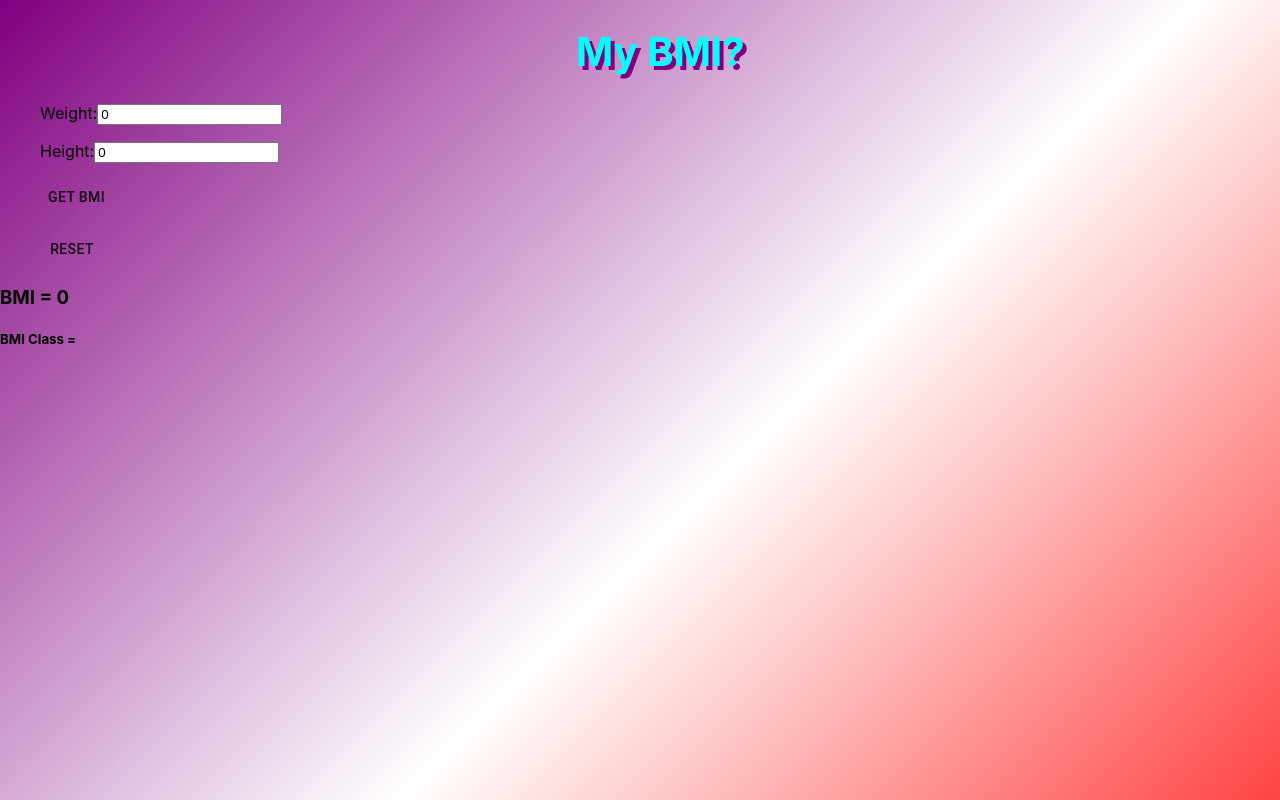
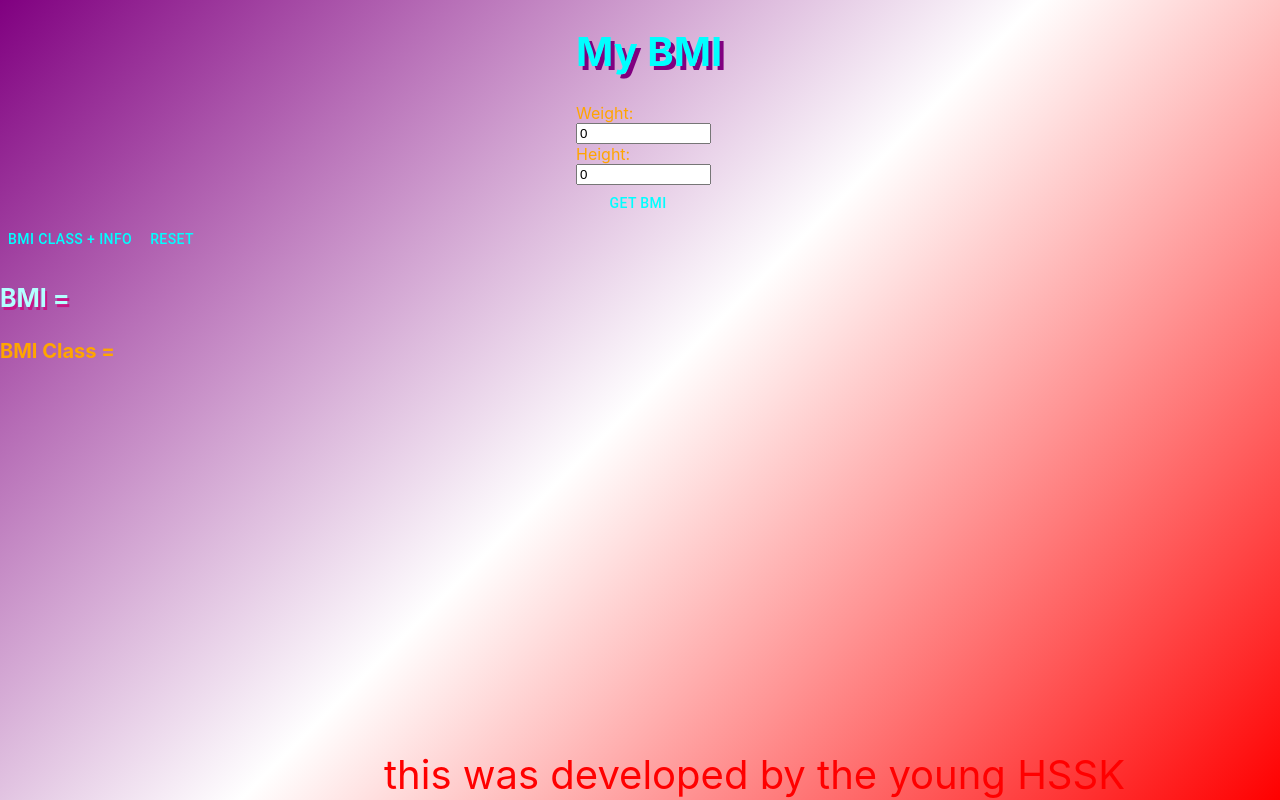
Before and after one commit to thflux/BMI-React, a React (Create React App) app: page / in a window 1280 px wide. Shown: the top 800 px of the page. Built offline with nearby package versions, Linux system fonts and the light colour scheme.

Commit message:
code clean up and minor css changes in positioning

```diff
--- a/package.json
+++ b/package.json
@@ -5,6 +5,7 @@
   "dependencies": {
     "@material-ui/core": "^4.3.2",
     "react": "^16.9.0",
+    "react-collapsible": "^2.6.0",
     "react-dom": "^16.9.0",
     "react-reveal": "^1.2.2",
     "react-scripts": "3.0.1"
--- a/src/App.css
+++ b/src/App.css
@@ -1,15 +1,5 @@
-p {
-  color: red;
-  padding-left: 20%;
-  font-size: 40px;
-  padding-top: 40%;
-}
-
-body {
-  background: linear-gradient(135deg, purple, white, red);
-  overflow: hidden;
-  padding-bottom: 10%;
-
+html, body{
+  height: 100%;
 }
 
 h1 {
@@ -20,13 +10,71 @@ h1 {
   text-shadow: 4px 4px purple;
 }
 
-input[type="submit" i] {
-  background-color: grey;
-  border: 4px solid grey;
-  border-radius: 4px 4px;
-  text-align: center;
-  color: fuchsia;
-  padding-right: 15%;
+h3 {
+  color: #b3ffff;
+  text-shadow: 2px 3px #C71585;
+  font-size: 25px;
+  display: grid;
+}
+
+h4 {
+  color: orange;
   font-size: 20px;
+}
+
+body {
+  background: linear-gradient(135deg, purple, white, red);
+  overflow: hidden;
+  height: 100%;
+  background-position: center;
+  background-repeat: no-repeat;
+  background-size: auto;
 
 }
+
+label{
+  color: orange;
+  display: grid;
+  grid-column-start: 2;
+  grid-column-end: 3;
+  grid-row-start: 2;
+  grid-row-end: 2;
+  padding-left: 45%;
+  }
+
+input {
+  width:18%;
+}
+
+button.bmi-calc{
+  color: 	#00FFFF;
+  display: grid;
+  grid-column-start: 2;
+  grid-column-end: 3;
+  grid-row-start: 2;
+  grid-row-end: 2;
+  left: 47%;
+
+
+}
+
+button.bmi-class{
+  color: 	#00FFFF;
+}
+
+button.reset{
+  color: 	#00FFFF;
+}
+
+footer {
+  color: red;
+  padding-left: 30%;
+  font-size: 40px;
+  padding-top: 25%;
+  display: grid;
+  grid-column-start: 2;
+  grid-column-end: 3;
+  grid-row-start: 2;
+  grid-row-end: 3;
+
+}
--- a/src/App.js
+++ b/src/App.js
@@ -6,13 +6,20 @@ import { makeStyles } from '@material-ui/core/styles';
 import Button from '@material-ui/core/Button';
 
 
+const styles = makeStyles(theme => ({
+  root: {
+    flexGrow: 1,
+  }
+})
+)
+
 export default class App extends React.Component {
   constructor(props) {
     super(props);
     this.state = {
      weight: 0,
      height: 0,
-     bmi: 0,
+     bmi: '',
      bmiClass: ''
     };
  this.handleWeightChange = this.handleWeightChange.bind(this);
@@ -20,6 +27,7 @@ export default class App extends React.Component {
  this.getBMI = this.getBMI.bind(this);
  this.reset = this.reset.bind(this);
  this.bmiZone = this.bmiZone.bind(this);
+ this.getBMIClass = this.getBMIClass.bind(this);
  }
 
 handleWeightChange(event) {
@@ -31,9 +39,11 @@ handleWeightChange(event) {
 }
 
 getBMI() {
-  this.setState({bmi: ((this.state.weight  * 703) / (this.state.height ** 2)).toFixed(1) })
+  this.setState({bmi: ((this.state.weight  * 703) / (this.state.height ** 2)).toFixed(1) });
+}
 
-  this.setState({bmiClass: this.bmiZone(this.state.bmi)})
+getBMIClass() {
+  this.setState({bmiClass: this.bmiZone(this.state.bmi) });
 }
 
 bmiZone(bmi) {
@@ -43,27 +53,27 @@ bmiZone(bmi) {
   else if (bmi >= 18.5 && bmi <= 24.9) {
     return "Optimal Weight";
   }
-  else if (this.state.bmi >= 25 && bmi <= 29.9) {
+  else if (bmi >= 25 && bmi <= 29.9) {
     return "Overweight"
   }
   else if (bmi >= 30) {
     return "Obesity"
     }
-  else {
-    return "nothin"
-  }
 }
 
 reset(){
-  this.setState({ weight: 0, height: 0 , bmi: 0, bmiClass: 'nothin'})
+  this.setState({ weight: 0, height: 0 , bmi: '', bmiClass: ''})
 }
+
+
 
 render() {
   return (
     <div className="App">
-    <h1 className="App-title"> My BMI? </h1>
+    <h1 className="App-title"> My BMI </h1>
 
-    <ul>
+
+
      <label>
       Weight:
         <input
@@ -72,9 +82,11 @@ render() {
         onChange={this.handleWeightChange}
         value={this.state.weight}  />
       </label>
-      </ul>
 
-      <ul>
+
+
+
+
       <label>
       Height:
         <input
@@ -83,26 +95,32 @@ render() {
         onChange={this.handleHeightChange}
         value={this.state.height}   />
       </label>
-       </ul>
 
-        <ul>
-        <Button  className='btn-calc' onClick={this.getBMI}>
-        Get Bmi
+
+
+        <Button className='bmi-calc' onClick={this.getBMI}>
+        Get BMI
         </Button>
-        </ul>
 
-        <ul>
+
+
+        <Button className='bmi-class' onClick={this.getBMIClass}>
+        BMI Class + Info
+        </Button>
+
+
+
         <Button  className='reset' onClick={this.reset}>
         Reset
         </Button>
-        </ul>
 
 
 
-    <div className="row">
+
+
       <h3>BMI = {this.state.bmi}</h3>
-      <h5>BMI Class = {this.state.bmiClass}</h5>
-    </div>
+      <h4>BMI Class = {this.state.bmiClass}</h4>
+
 
 
 
```
Also changed, not shown: src/components/About.js (added, +10 -0 lines), 1 other file (tests, documents, lock files or other folders).
